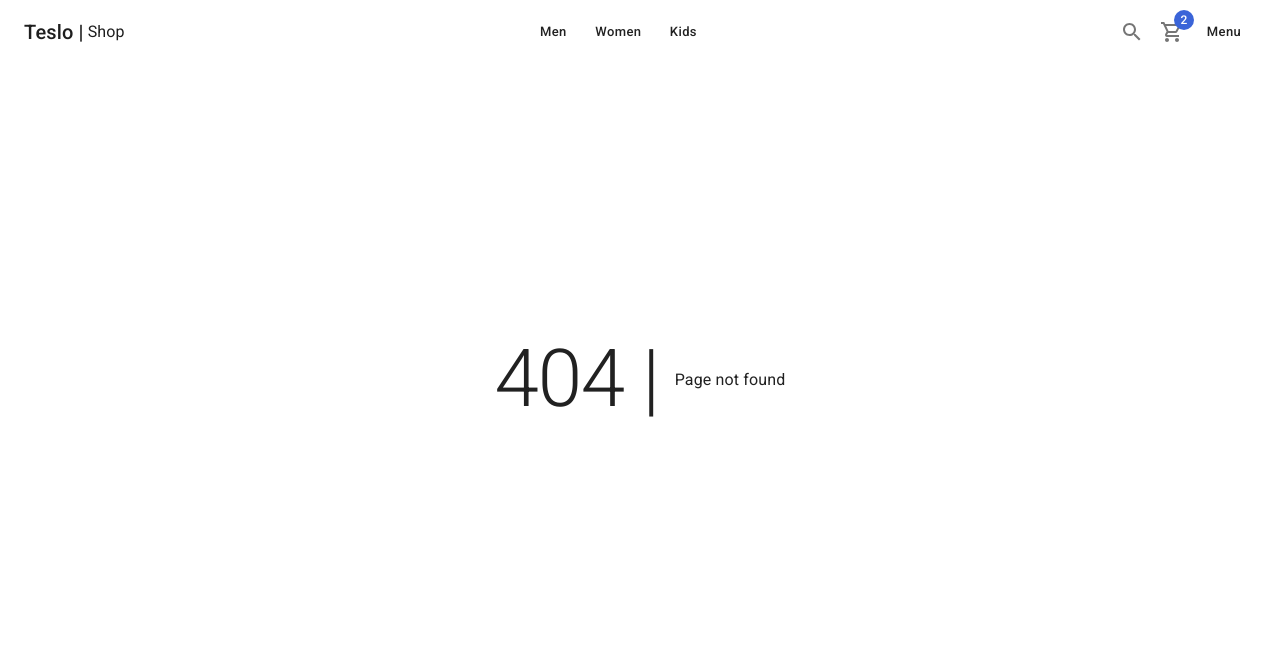
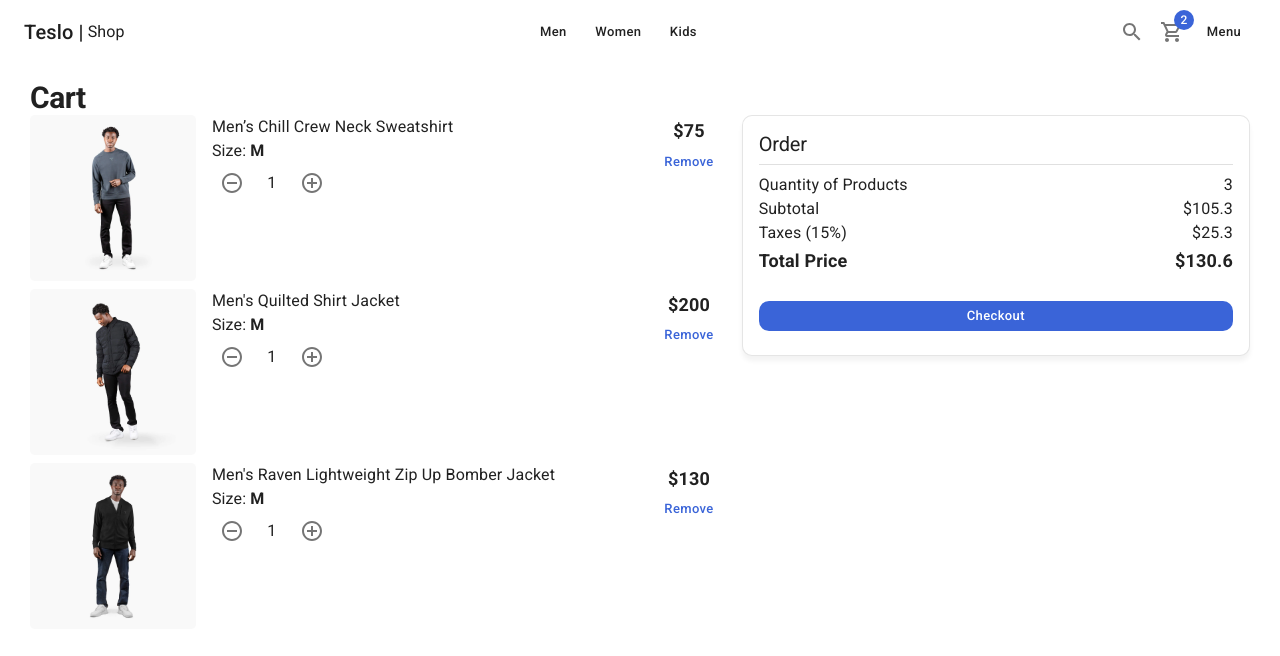
Before and after one commit to josemontano1996/teslo-shop, a Next.js app: page /cart in a window 1280 px wide. Before the commit this address had no page. Shown: the top 656 px of the page. Built offline with nearby package versions, Linux system fonts and the light colour scheme.

Commit message:
added cart page

```diff
--- a/components/cart/Cart.tsx
+++ /dev/null
@@ -1,7 +0,0 @@
-import React from 'react'
-
-export const Cart = () => {
-  return (
-    <div>Cart</div>
-  )
-}
--- /dev/null
+++ b/components/cart/CartList.tsx
@@ -0,0 +1,56 @@
+import NextLink from 'next/link';
+import { Box, Button, CardActionArea, CardMedia, Grid, Link, Typography } from '@mui/material';
+
+import { initialData } from '@/database/products';
+import { ItemCounter } from '..';
+import { FC } from 'react';
+
+const ProductsInCart = [initialData.products[0], initialData.products[1], initialData.products[2]];
+
+interface Props {
+  editable: boolean;
+}
+
+export const CartList: FC<Props> = ({ editable }) => {
+  return (
+    <>
+      {ProductsInCart.map((product) => (
+        <Grid container spacing={2} key={product.slug} sx={{ mb: 1 }}>
+          <Grid item xs={3}>
+            {/* TODO llevar a pagina del producto */}
+            <NextLink href='product/slug'>
+              <Link component='span'>
+                <CardActionArea>
+                  <CardMedia
+                    image={`products/${product.images[0]}`}
+                    component='img'
+                    sx={{ borderRadius: '5px' }}
+                  />
+                </CardActionArea>
+              </Link>
+            </NextLink>
+          </Grid>
+          <Grid item xs={7}>
+            <Box display='flex' flexDirection='column'>
+              <Typography variant='body1'>{product.title}</Typography>
+              <Typography variant='body1'>
+                Size: <strong>M</strong>
+              </Typography>
+
+              {editable ? <ItemCounter /> : '3'}
+            </Box>
+          </Grid>
+          <Grid item xs={2} display='flex' alignItems='center' flexDirection='column'>
+            <Typography variant='subtitle1'>{`$${product.price}`}</Typography>
+
+            {editable && (
+              <Button variant='text' color='secondary'>
+                Remove
+              </Button>
+            )}
+          </Grid>
+        </Grid>
+      ))}
+    </>
+  );
+};
--- /dev/null
+++ b/components/cart/OrderSummary.tsx
@@ -0,0 +1,32 @@
+import { Grid, Typography } from '@mui/material';
+
+export const OrderSummary = () => {
+  return (
+    <Grid container>
+      <Grid item xs={6}>
+        <Typography>Quantity of Products</Typography>
+      </Grid>
+      <Grid item xs={6} display='flex' justifyContent='end'>
+        <Typography>3</Typography>
+      </Grid>
+      <Grid item xs={6}>
+        <Typography>Subtotal</Typography>
+      </Grid>
+      <Grid item xs={6} display='flex' justifyContent='end'>
+        <Typography>{`$${105.3}`}</Typography>
+      </Grid>
+      <Grid item xs={6}>
+        <Typography>Taxes (15%)</Typography>
+      </Grid>
+      <Grid item xs={6} display='flex' justifyContent='end'>
+        <Typography>{`$${25.3}`}</Typography>
+      </Grid>
+      <Grid item xs={6}>
+        <Typography variant='subtitle1'>Total Price</Typography>
+      </Grid>
+      <Grid item xs={6} display='flex' justifyContent='end'>
+        <Typography variant='subtitle1'>{`$${130.6}`}</Typography>
+      </Grid>
+    </Grid>
+  );
+};
--- a/components/cart/index.ts
+++ b/components/cart/index.ts
@@ -1 +1,2 @@
-export * from './Cart'
+export * from './CartList';
+export * from './OrderSummary';
--- /dev/null
+++ b/components/products/ItemCounter.tsx
@@ -0,0 +1,19 @@
+import { FC } from 'react';
+import { AddCircleOutline, RemoveCircleOutline } from '@mui/icons-material';
+import { Box, IconButton, Typography } from '@mui/material';
+
+interface Props {}
+
+export const ItemCounter: FC<Props> = () => {
+  return (
+    <Box display='flex' alignItems='center'>
+      <IconButton>
+        <RemoveCircleOutline />
+      </IconButton>
+      <Typography sx={{ width: 40, textAlign: 'center' }}>1</Typography>
+      <IconButton>
+        <AddCircleOutline />
+      </IconButton>
+    </Box>
+  );
+};
--- a/components/products/ProductCard.tsx
+++ b/components/products/ProductCard.tsx
@@ -38,7 +38,7 @@ export const ProductCard: FC<Props> = ({ product }) => {
       </Card>
       <Box sx={{ mt: 1 }} className='fadeIn'>
         <Typography fontWeight={700}>{product.title}</Typography>
-        <Typography fontWeight={500}>{product.price}$</Typography>
+        <Typography fontWeight={500}>${product.price}</Typography>
       </Box>
     </Grid>
   );
--- /dev/null
+++ b/components/products/ProductSizeSelector.tsx
@@ -0,0 +1,20 @@
+import { FC } from 'react';
+import { ISize } from '@/interfaces';
+import { Box, Button } from '@mui/material';
+
+interface Props {
+  selectedSize?: ISize;
+  sizes: ISize[];
+}
+
+export const ProductSizeSelector: FC<Props> = ({ selectedSize, sizes }) => {
+  return (
+    <Box>
+      {sizes.map((size) => (
+        <Button key={size} size='small'>
+          {size}
+        </Button>
+      ))}
+    </Box>
+  );
+};
--- a/components/products/index.ts
+++ b/components/products/index.ts
@@ -1,3 +1,5 @@
+export * from './ItemCounter';
 export * from './ProductCard';
 export * from './ProductList';
+export * from './ProductSizeSelector';
 export * from './ProductSlideShow';
--- /dev/null
+++ b/pages/cart/index.tsx
@@ -0,0 +1,35 @@
+import { CartList, OrderSummary, ShopLayout } from '@/components';
+import { Box, Button, Card, CardContent, Divider, Grid, Typography } from '@mui/material';
+
+const CartPage = () => {
+  return (
+    <ShopLayout title='Cart' pageDescription='Shop shopping cart'>
+      <Typography variant='h1' component='h1'>
+        Cart
+      </Typography>
+      <Grid container>
+        <Grid item xs={12} sm={7}>
+          <CartList editable={true} />
+        </Grid>
+
+        <Grid item xs={12} sm={5}>
+          <Card className='summary-card'>
+            <CardContent>
+              <Typography variant='h2'>Order</Typography>
+              <Divider sx={{ my: 1 }} />
+              <OrderSummary />
+
+              <Box sx={{ mt: 3 }}>
+                <Button color='secondary' className='circular-btn' fullWidth>
+                  Checkout
+                </Button>
+              </Box>
+            </CardContent>
+          </Card>
+        </Grid>
+      </Grid>
+    </ShopLayout>
+  );
+};
+
+export default CartPage;
```
Also changed, not shown: interfaces/Products.ts (+4 -4 lines), pages/cart/empty/index.tsx (added, +30 -0 lines), pages/product/slug/index.tsx (+14 -8 lines).
